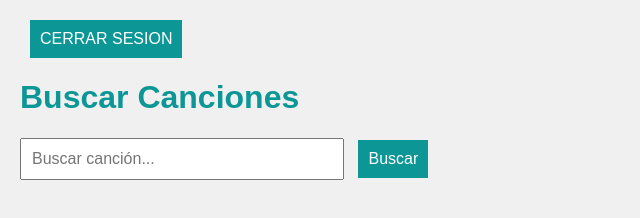
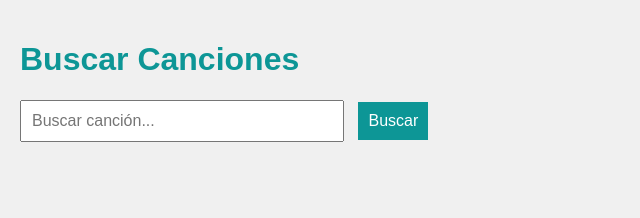
Before and after one commit to LucianoGonzalez10/spoti, a plain HTML site: page buscador.html in a window 1280 px wide. Shown: the whole page, without its empty margins (0-640 px from the left). Drawn offline with Linux system fonts and the light colour scheme.

Commit message:
Update buscador.html

```diff
--- a/buscador.html
+++ b/buscador.html
@@ -7,7 +7,6 @@
     <title>Inicio de Sesión con Spotify</title>
 </head>
 <body>
-    <button id="cerrarSesion"> CERRAR SESION </button>
     <h1>Buscar Canciones</h1>
     <form onsubmit="event.preventDefault(); buscarCanciones();">
         <input type="text" id="buscar" placeholder="Buscar canción...">
```
